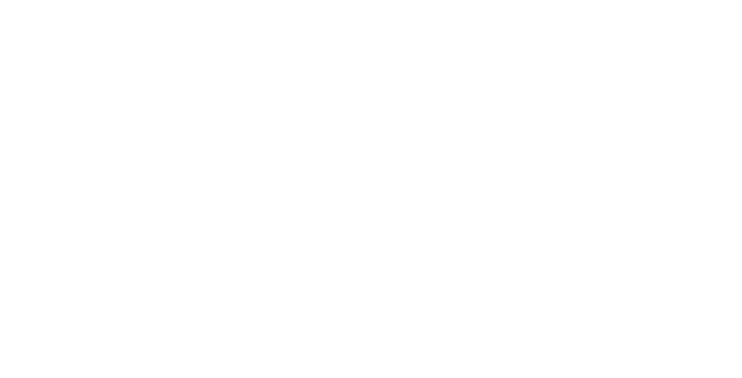
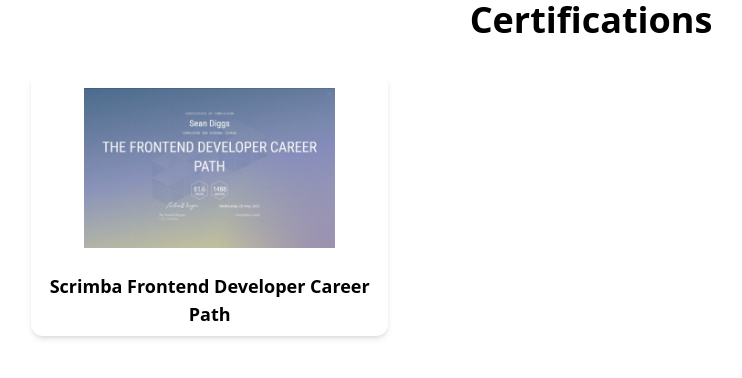
Before and after one commit to Shondii-fed/Front-End-Dev-Portfolio, a React (Vite) app: page /certifications in a window 1280 px wide. Before the commit this address had no page. Shown: the top 378 px of the page, without its empty margins (49-791 px from the left). Built offline with nearby package versions, Linux system fonts and the light colour scheme.

Commit message:
Added the Certifications Page.

```diff
--- a/src/App.tsx
+++ b/src/App.tsx
@@ -1,4 +1,5 @@
 import AllProjects from './pages/AllProjects.js'
+import Certifications from './pages/Certifications.js'
 import Home from './pages/Home.js'
 import { Routes, Route } from 'react-router-dom'
 import ScrollToTop from './components/ui/ScrollToTop.js'
@@ -10,6 +11,7 @@
       <Routes>
         <Route path="/" element={<Home />} />
         <Route path="/projects" element={<AllProjects />} />
+        <Route path="/certifications" element={<Certifications />} />
       </Routes>
     </>
   )
--- a/src/components/Navbar.tsx
+++ b/src/components/Navbar.tsx
@@ -50,6 +50,10 @@
                     <Link className="text-gray-700 hover:text-indigo-600 hover:font-semibold hover:scale-105 transition" to="/projects">
                         All Projects
                     </Link>
+
+                    <Link className="text-gray-700 hover:text-indigo-600 hover:font-semibold hover:scale-105 transition" to="/certifications">
+                        Certifications
+                    </Link>
                 </div>
 
                 <button
@@ -87,6 +91,13 @@
                         >
                             All Projects
                         </Link>
+                        <Link
+                            to="/certifications"
+                            className="text-gray-700 hover:text-blue-600 transition"
+                            onClick={() => setIsOpen(false)}
+                        >
+                            Certifications
+                        </Link>
                     </motion.div>
                 )}
             </AnimatePresence>
--- /dev/null
+++ b/src/pages/Certifications.tsx
@@ -0,0 +1,101 @@
+import { useState, useEffect } from 'react'
+import { X } from 'lucide-react'
+import { motion, AnimatePresence } from 'framer-motion'
+
+type Certification = {
+    title: string
+    image: string
+    altText: string
+}
+
+const certifications: Certification[] = [
+    {
+        title: 'Scrimba Frontend Developer Career Path',
+        image: './images/FDCP Cert..png',
+        altText: 'Scrimba Frontend Career Path Certificate'
+    }
+]
+
+export default function Certifications() {
+    const [selectedCert, setSelectedCert] = useState<Certification | null>(null)
+
+    useEffect(() => {
+        const handleKeyDown = (e: KeyboardEvent) => {
+            if (e.key === 'Escape') {
+                setSelectedCert(null)
+            }
+        }
+
+        if (selectedCert) {
+            window.addEventListener('keydown', handleKeyDown)
+        }
+
+        return () => {
+            window.removeEventListener('keydown', handleKeyDown)
+        }
+    }, [selectedCert])
+
+    return (
+        <div className="flex flex-col max-w-6xl mx-auto px-4 text-center">
+            <h2 className="text-3xl md:text-4xl font-bold mb-8">Certifications</h2>
+
+            {/* Grid of Certs */}
+            <div className="grid grid-cols-1 sm:grid-cols-2 md:grid-cols-3 gap-6">
+                {certifications.map((cert, index) => (
+                    <div
+                        key={index}
+                        className="bg-white dark:bg-gray-900 shadow-md rounded-xl overflow-hidden cursor-point hover:scale-[1.05] transition"
+                        onClick={() => setSelectedCert(cert)}
+                    >
+                        <img
+                            src={cert.image}
+                            alt={cert.altText}
+                            className="w-full h-48 object-contain p-4"
+                        />
+                        <h3 className="font-semibold text-lg p-2">{cert.title}</h3>
+                    </div>
+                ))}
+            </div>
+
+            {/* Modal overlay */}
+            <AnimatePresence>
+                {selectedCert && (
+                    <motion.div
+                        className="fixed inset-0 bg-black/70 flex items-center justify-center z-50"
+                        initial={{ opacity: 0 }}
+                        animate={{ opacity: 1 }}
+                        exit={{ opacity: 0 }}
+                        onClick={() => setSelectedCert(null)}
+                    >
+                        <motion.div
+                            className="relative bg-white dark:bg-gray-900 rounded-xl p-4 max-w-4xl w-full"
+                            initial={{ opacity: 0, scale: 0.8 }}
+                            animate={{ opacity: 1, scale: 1 }}
+                            exit={{ opacity: 0, scale: 0.8 }}
+                            transition={{ duration: 0.3, ease: 'easeInOut' }}
+                            onClick={(e) => e.stopPropagation()}
+                        >
+                            {/* Close button */}
+                            <button
+                                onClick={() => setSelectedCert(null)}
+                                aria-label='Close'
+                                className="absolute top-2 right-2 text-gray-700 dark:text-gray-200 hover:text-red-500"
+                            >
+                                <X size={28} />
+                            </button>
+
+                            {/* Full-size image */}
+                            <img
+                                src={selectedCert.image}
+                                alt={selectedCert.altText}
+                                className="w-full max-h-[80vh] object-contain rounded-lg"
+                            />
+
+                            <h3 className="mt-4 text-xl font-bold">{selectedCert.title}</h3>
+                        </motion.div>
+                    </motion.div>
+                )}
+            </AnimatePresence>
+        </div>
+    )
+}
```
Also changed, not shown: public/images/FDCP Cert..png (added).
